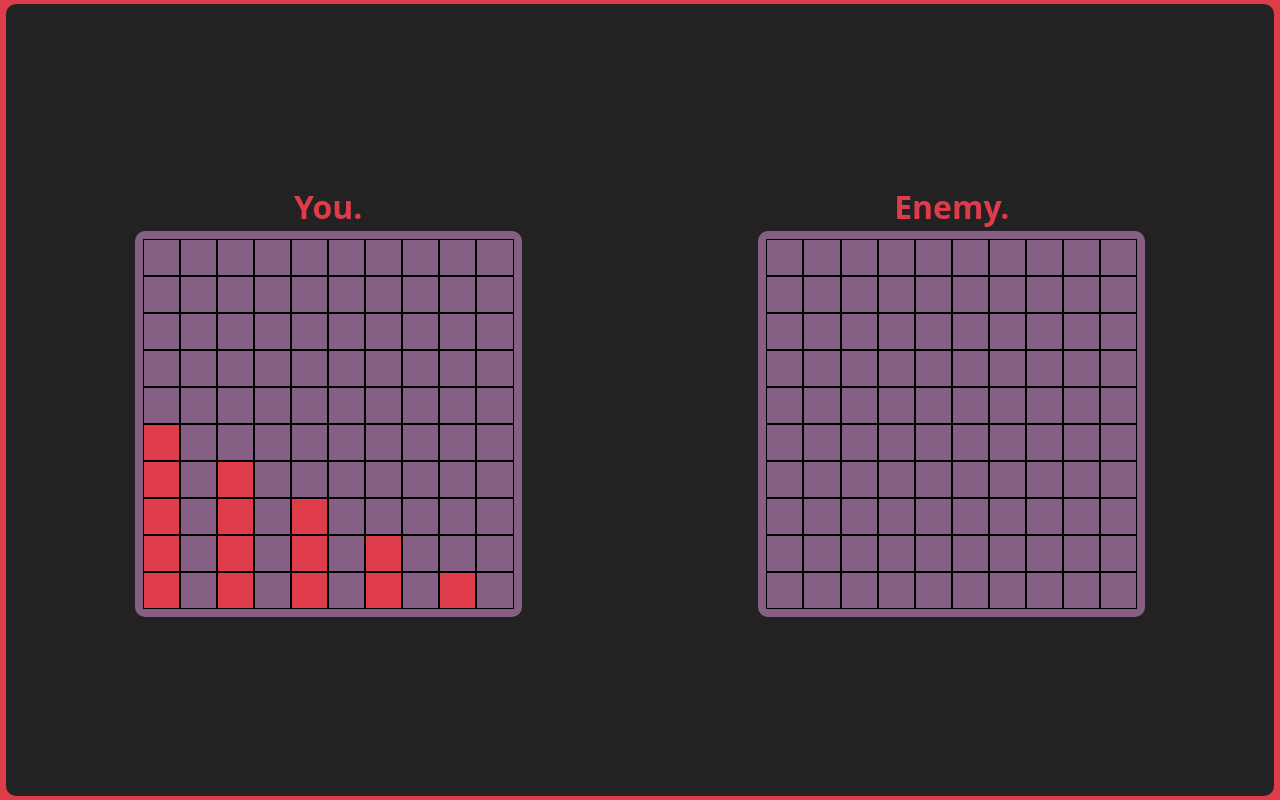
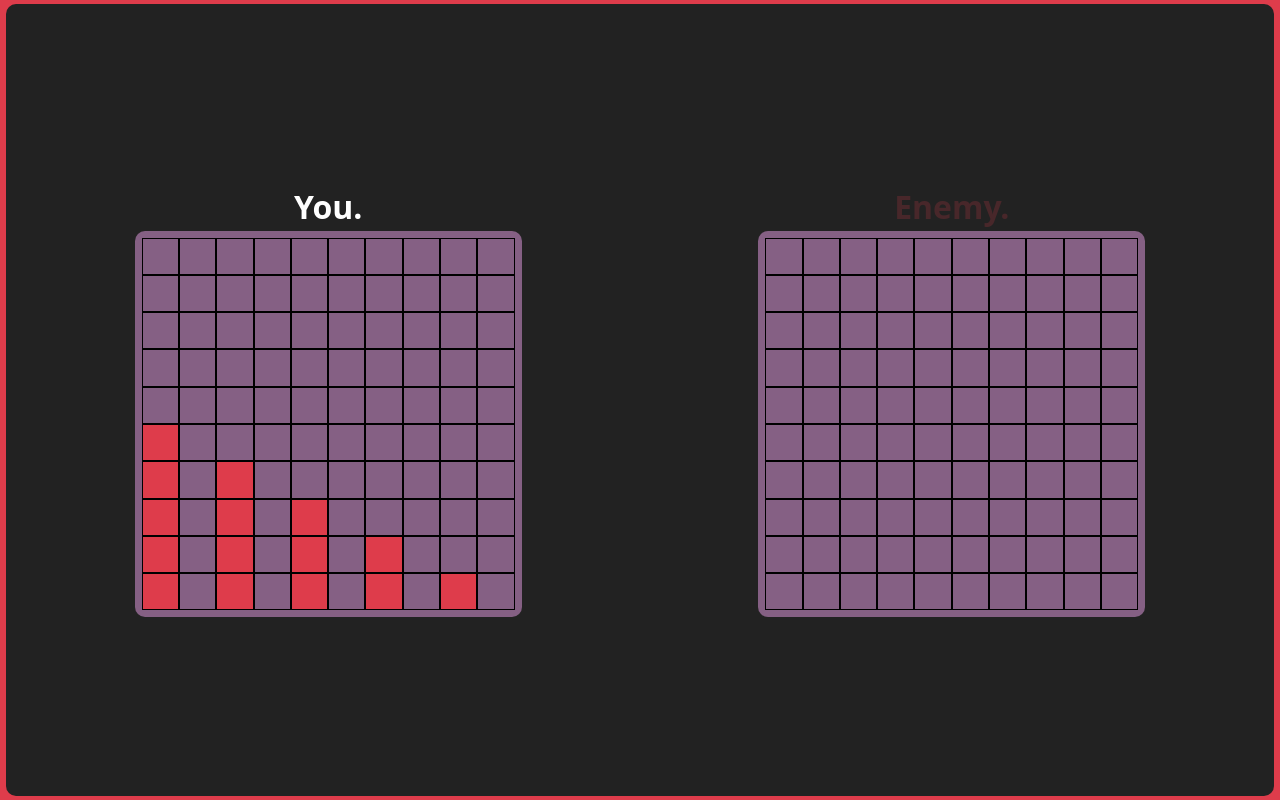
Before and after one commit to x74z/battleship, a website built with webpack: page src/template.html in a window 1280 px wide. Built offline with nearby package versions, Linux system fonts and the light colour scheme.

Commit message:
feat: add classes for turn switching styling

```diff
--- a/src/styles.css
+++ b/src/styles.css
@@ -64,6 +64,9 @@ h6 {
   isolation: isolate;
 }
 
+html{
+  height:100vh;
+}
 body {
   --black: #0f0f0f;
   --lighter-black: #222222;
@@ -105,6 +108,7 @@ body {
   display: flex;
   align-items: center;
   justify-content: space-around;
+  flex-wrap: wrap;
 }
 
 .battlefield__board {
@@ -121,12 +125,17 @@ body {
     text-align: center;
     color: var(--rusty-red);
   }
+  .battlefield__board-title--current-turn {
+    color: white;
+  }
+  .battlefield__board-title--not-current-turn {
+    opacity: 0.2;
+  }
 
   .battlefield__table {
-    padding: 8px;
+    padding: 7px;
     background-color: #856084;
     border-radius: var(--border-radius-size);
-    /* flex: auto; */
     aspect-ratio: 1/1;
     width: 93%;
     border-spacing: 0px;
@@ -157,6 +166,8 @@ body {
 }
 
 .battlefield__board--over {
-  background-color: blue;
-  /* padding: 10px; */
+  /* background-color: blue; */
+  .battlefield__board-title {
+    color: green;
+  }
 }
--- a/src/template.html
+++ b/src/template.html
@@ -12,7 +12,7 @@
 
     <div class="battlefield">
       <div class="battlefield__board battlefield__board--player js-battlefield__board--player">
-        <h1 class="battlefield__board-title">You.</h1>
+        <h1 class="battlefield__board-title battlefield__board-title--current-turn">You.</h1>
         <table class="battlefield__table js-battlefield__table">
           <tr class="battlefield__table-row js-battlefield__table-row" data-row="9">
             <td class="battlefield__table-cell js-battlefield__table-cell" data-x="0" data-y="9"></td>
@@ -140,7 +140,7 @@
       <!-- Enemy Board -->
 
       <div class="battlefield__board battlefield__board--enemy js-battlefield__board--enemy">
-        <h1 class="battlefield__board-title">Enemy.</h1>
+        <h1 class="battlefield__board-title battlefield__board-title--not-current-turn">Enemy.</h1>
         <table class="battlefield__table js-battlefield__table">
           <tr class="battlefield__table-row js-battlefield__table-row" data-row="9">
             <td class="battlefield__table-cell js-battlefield__table-cell" data-x="0" data-y="9"></td>
```
